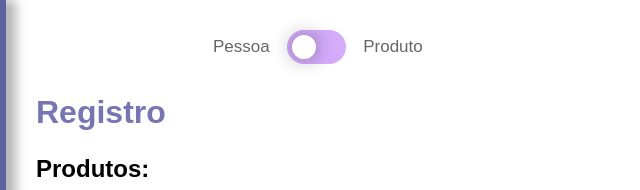
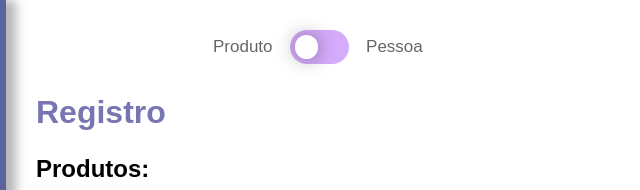
Before and after one commit to SrAlegre/AppGE, a plain HTML site: page public/index.html in a window 1280 px wide. Shown: the top 190 px of the page, 250-890 px from the left. Drawn offline with Linux system fonts and the light colour scheme.

Commit message:
instado mysqp

```diff
--- a/public/index.html
+++ b/public/index.html
@@ -37,12 +37,12 @@
     <div class="layout">
       <div id="Cadastro" class="conteiner">
         <div class="switch-container">
-          <span class="label-left">Pessoa</span>
+          <span class="label-left">Produto</span>
           <label class="switch">
             <input id="selectRegister" type="checkbox" />
             <span class="slider"></span>
           </label>
-          <span class="label-right">Produto</span>
+          <span class="label-right">Pessoa</span>
         </div>
 
         <h1>Registro</h1>
```
